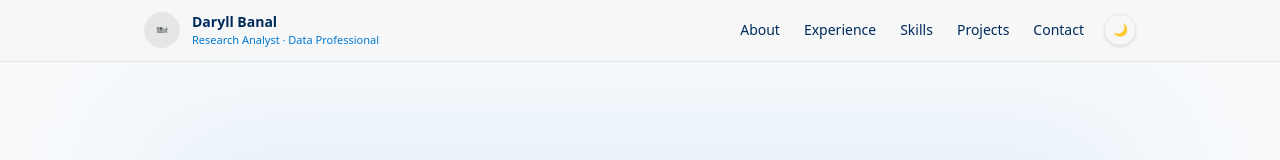
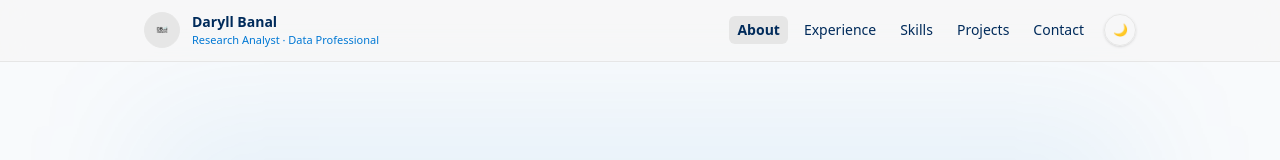
Before and after one commit to DaryllBanal1030/daryll-personal-website, a Next.js app: page / in a window 1280 px wide. Shown: the top 160 px of the page. Built offline with nearby package versions, Linux system fonts and the light colour scheme.

Commit message:
ScrollSpy

```diff
--- a/components/navbar.tsx
+++ b/components/navbar.tsx
@@ -3,16 +3,70 @@
 import Link from "next/link";
 import Image from "next/image";
 import { useTheme } from "next-themes";
-import { useEffect, useState } from "react";
+import { useEffect, useMemo, useState } from "react";
+
+const NAV_ITEMS = [
+  { id: "about", label: "About" },
+  { id: "experience", label: "Experience" },
+  { id: "skills", label: "Skills" },
+  { id: "projects", label: "Projects" },
+  { id: "contact", label: "Contact" },
+] as const;
 
 export default function Navbar() {
   const { theme, setTheme } = useTheme();
   const [mounted, setMounted] = useState(false);
+  const [activeId, setActiveId] = useState<string>("");
 
   useEffect(() => setMounted(true), []);
 
   const scrollToId = (id: string) => {
     document.getElementById(id)?.scrollIntoView({ behavior: "smooth" });
+  };
+
+  // Scrollspy via IntersectionObserver
+  useEffect(() => {
+    const sections = NAV_ITEMS
+      .map((item) => document.getElementById(item.id))
+      .filter(Boolean) as HTMLElement[];
+
+    if (sections.length === 0) return;
+
+    const observer = new IntersectionObserver(
+      (entries) => {
+        // Take the entries that are intersecting
+        const visible = entries
+          .filter((e) => e.isIntersecting)
+          // Prefer the one with the highest intersection ratio
+          .sort((a, b) => (b.intersectionRatio ?? 0) - (a.intersectionRatio ?? 0))[0];
+
+        if (visible?.target?.id) {
+          setActiveId(visible.target.id);
+        }
+      },
+      {
+        // Adjust for sticky navbar height (roughly)
+        root: null,
+        threshold: [0.2, 0.35, 0.5, 0.65],
+        rootMargin: "-30% 0px -60% 0px",
+      }
+    );
+
+    sections.forEach((s) => observer.observe(s));
+
+    return () => observer.disconnect();
+  }, []);
+
+  const linkClass = (id: string) => {
+    const isActive = activeId === id;
+
+    return [
+      "rounded-md px-2 py-1 text-dark2 transition dark:text-light1",
+      "hover:bg-light2 dark:hover:bg-dark2",
+      isActive
+        ? "bg-light2 font-semibold text-accent5 dark:bg-dark2 dark:text-accent1"
+        : "",
+    ].join(" ");
   };
 
   return (
@@ -42,41 +96,17 @@ export default function Navbar() {
         {/* RIGHT: Links + Toggle */}
         <div className="flex items-center gap-3">
           <div className="hidden items-center gap-2 text-sm md:flex">
-            <button
-              type="button"
-              onClick={() => scrollToId("about")}
-              className="rounded-md px-2 py-1 text-dark2 transition hover:bg-light2 dark:text-light1 dark:hover:bg-dark2"
-            >
-              About
-            </button>
-            <button
-              type="button"
-              onClick={() => scrollToId("experience")}
-              className="rounded-md px-2 py-1 text-dark2 transition hover:bg-light2 dark:text-light1 dark:hover:bg-dark2"
-            >
-              Experience
-            </button>
-            <button
-              type="button"
-              onClick={() => scrollToId("skills")}
-              className="rounded-md px-2 py-1 text-dark2 transition hover:bg-light2 dark:text-light1 dark:hover:bg-dark2"
-            >
-              Skills
-            </button>
-            <button
-              type="button"
-              onClick={() => scrollToId("projects")}
-              className="rounded-md px-2 py-1 text-dark2 transition hover:bg-light2 dark:text-light1 dark:hover:bg-dark2"
-            >
-              Projects
-            </button>
-            <button
-              type="button"
-              onClick={() => scrollToId("contact")}
-              className="rounded-md px-2 py-1 text-dark2 transition hover:bg-light2 dark:text-light1 dark:hover:bg-dark2"
-            >
-              Contact
-            </button>
+            {NAV_ITEMS.map((item) => (
+              <button
+                key={item.id}
+                type="button"
+                onClick={() => scrollToId(item.id)}
+                className={linkClass(item.id)}
+                aria-current={activeId === item.id ? "page" : undefined}
+              >
+                {item.label}
+              </button>
+            ))}
           </div>
 
           {mounted && (
```
